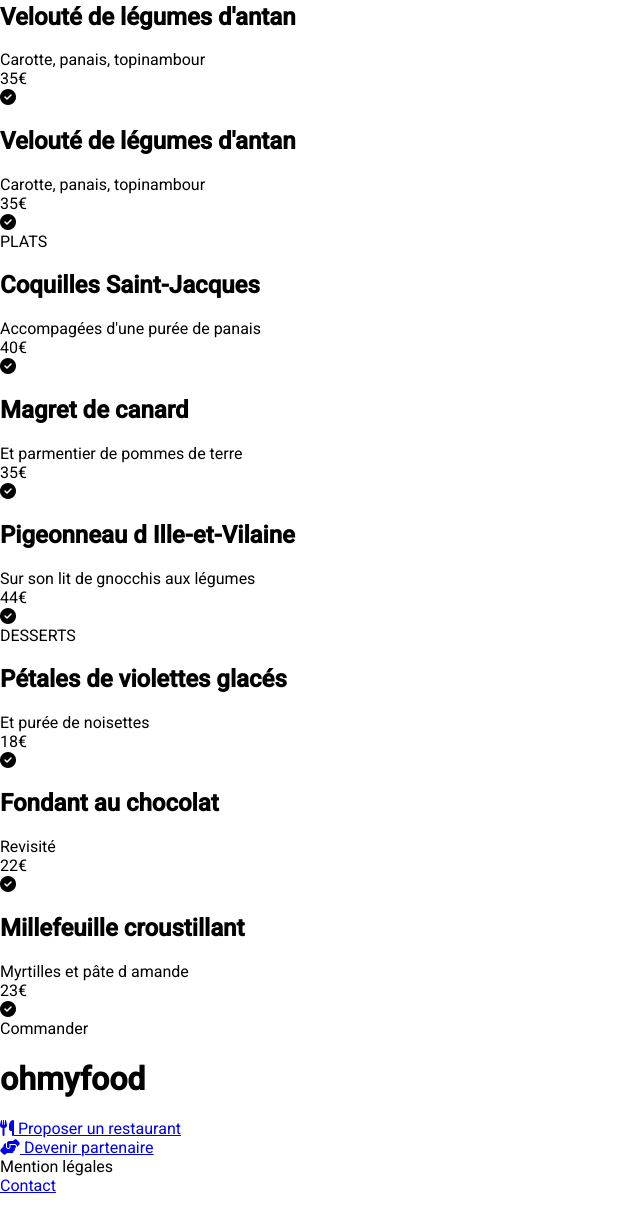
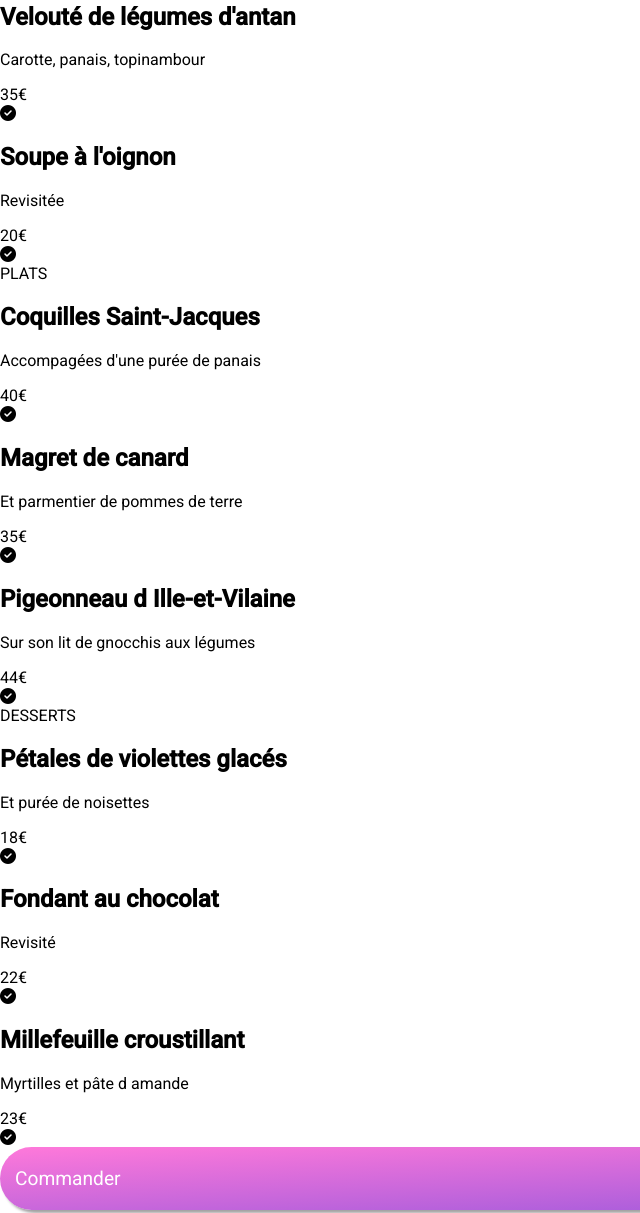
Before and after one commit to Adama55/projet-ohmyfood, a website: page francaise.html in a window 1280 px wide. Shown: the part 2952-4165 px from the top of the page, without its empty margins (0-640 px from the left). Drawn offline with Linux system fonts and the light colour scheme; a web font is replaced by a local one.

Commit message:
code amelioré

```diff
--- a/doc-sass/main.scss
+++ b/doc-sass/main.scss
@@ -3,6 +3,8 @@
 @import "./utils/mixins";
 @import "./pages/accueil";
 @import "./pages/menu";
+@import "./layout/header";
+@import "./components/button";
 
 *{
     box-sizing: border-box;
--- a/francaise.html
+++ b/francaise.html
@@ -26,12 +26,14 @@
             <section class="menu">
                 <div class="menu__titre">
                     <h1>A la française</h1>
-                    <i class="fa-regular fa-heart"></i>
+                    <i class="fa-regular fa-heart menu--title__backgroundHeart"></i>
                 </div>
+                    <!-- entrée-->
                 <div class="menu__sous-titre">
                     <div>ENTREES</div>
                     <div class="menu__sous-titre__tiret"></div>
                 </div>
+
                 <div class="menu__contenu">
                     <div class="menu__contenu--descrip">
                         <h2>Tartare de poulpe acidulé</h2>
@@ -44,129 +46,124 @@
                         <i class="fa-solid fa-circle-check"></i>
                     </div>
                 </div>
-                <div>
-                    <div>
-                        <div>
+
+                <div class="menu__contenu">
+                    <div class="menu__contenu--descrip">
                         <h2>Velouté de légumes d'antan</h2>
+                        <p> Carotte, panais, topinambour</p>
                     </div>
-                        <div>
-                            <div> Carotte, panais, topinambour</div>
-                            <div>35€</div>
+                    <div class="menu__contenu--somme">
+                        35€
                     </div>
-                    </div>
-                    <div>
-                        <i class="fa-solid fa-circle-check"></i>
-                    </div>
-                </div>
-                <div>
-                    <div>
-                        <div>
-                            <h2>Velouté de légumes d'antan</h2>
-                        </div>
-                        <div>
-                            <div> Carotte, panais, topinambour</div>
-                            <div>35€</div>
-                        </div>
-                    </div>
-                    <div>
+                    <div class="menu__contenu--icon">
                         <i class="fa-solid fa-circle-check"></i>
                     </div>
                 </div>
 
-                <div>
-                    PLATS
+                <div class="menu__contenu">
+                    <div class="menu__contenu--descrip">
+                        <h2>Soupe à l'oignon</h2>
+                        <p> Revisitée</p>
                     </div>
-                <div>
-                    <div>
-                        <div>
-                            <h2>Coquilles Saint-Jacques</h2>
+                    <div class="menu__contenu--somme">
+                        20€
                     </div>
-                        <div>
-                            <div> Accompagées d'une purée de panais</div>
-                            <div>40€</div>
-                        </div>
-                    </div>
-                    <div>
+                    <div class="menu__contenu--icon">
                         <i class="fa-solid fa-circle-check"></i>
                     </div>
                 </div>
-                <div>
-                    <div>
-                        <div>
-                            <h2>Magret de canard</h2>
+                    <!-- plats-->
+                <div  class="menu__sous-titre">
+                    <div>PLATS</div>
+                    <div class="menu__sous-titre__tiret"></div>
                 </div>
-                        <div>
-                            <div> Et parmentier de pommes de terre</div>
-                            <div>35€</div>
+
+                <div class="menu__contenu">
+                    <div class="menu__contenu--descrip">
+                        <h2>Coquilles Saint-Jacques</h2>
+                        <p> Accompagées d'une purée de panais</p>
                     </div>
+                    <div class="menu__contenu--somme">
+                        40€
                     </div>
-                    <div>
-                        <i class="fa-solid fa-circle-check"></i>
-                    </div>
-                </div>
-                <div>
-                    <div>
-                        <div>
-                            <h2>Pigeonneau d Ille-et-Vilaine</h2>
-                        </div>
-                        <div>
-                            <div> Sur son lit de gnocchis aux légumes</div>
-                            <div>44€</div>
-                        </div>
-                    </div>
-                    <div>
+                    <div class="menu__contenu--icon">
                         <i class="fa-solid fa-circle-check"></i>
                     </div>
                 </div>
 
-                <div>
-                    DESSERTS
+                <div class="menu__contenu">
+                    <div class="menu__contenu--descrip">
+                        <h2>Magret de canard</h2>
+                        <p> Et parmentier de pommes de terre</p>
                     </div>
-                <div>
-                    <div>
-                        <div>
-                            <h2>Pétales de violettes glacés</h2>
+                    <div class="menu__contenu--somme">
+                        35€
                     </div>
-                        <div>
-                            <div> Et purée de noisettes</div>
-                            <div>18€</div>
-                        </div>
-                    </div>
-                    <div>
+                    <div class="menu__contenu--icon">
                         <i class="fa-solid fa-circle-check"></i>
                     </div>
                 </div>
-                <div>
-                    <div>
-                        <div>
-                            <h2>Fondant au chocolat</h2>
+
+                <div class="menu__contenu">
+                    <div class="menu__contenu--descrip">
+                        <h2>Pigeonneau d Ille-et-Vilaine</h2>
+                        <p> Sur son lit de gnocchis aux légumes</p>
                     </div>
-                        <div>
-                            <div> Revisité</div>
-                            <div>22€</div>
+                    <div class="menu__contenu--somme">
+                        44€
                     </div>
-                    </div>
-                    <div>
+                    <div class="menu__contenu--icon">
                         <i class="fa-solid fa-circle-check"></i>
                     </div>
                 </div>
-                <div>
-                    <div>
-                        <div>
-                            <h2>Millefeuille croustillant</h2>
+                    <!-- deserts-->
+                <div  class="menu__sous-titre">
+                    <div>DESSERTS</div>
+                    <div class="menu__sous-titre__tiret"></div>
                 </div>
-                        <div>
-                            <div> Myrtilles et pâte d amande</div>
-                            <div>23€</div>
+
+                <div class="menu__contenu">
+                    <div class="menu__contenu--descrip">
+                        <h2>Pétales de violettes glacés</h2>
+                        <p> Et purée de noisettes</p>
                     </div>
+                    <div class="menu__contenu--somme">
+                        18€
                     </div>
-                    <div>
+                    <div class="menu__contenu--icon">
                         <i class="fa-solid fa-circle-check"></i>
                     </div>
                 </div>
-            </section>
-            <section>
+
+                <div class="menu__contenu">
+                    <div class="menu__contenu--descrip">
+                        <h2>Fondant au chocolat</h2>
+                        <p> Revisité</p>
+                    </div>
+                    <div class="menu__contenu--somme">
+                        22€
+                    </div>
+                    <div class="menu__contenu--icon">
+                        <i class="fa-solid fa-circle-check"></i>
+                    </div>
+                </div>
+
+                <div class="menu__contenu">
+                    <div class="menu__contenu--descrip">
+                        <h2>Millefeuille croustillant</h2>
+                        <p> Myrtilles et pâte d amande</p>
+                    </div>
+                    <div class="menu__contenu--somme">
+                        23€
+                    </div>
+                    <div class="menu__contenu--icon">
+                        <i class="fa-solid fa-circle-check"></i>
+                    </div>
+                </div>
+                    <!-- boutton commander-->
+                <div class="btn-explore menu--modification-button">
                     Commander
+                </div>
             </section>
         </main>
         <footer>
```
Also changed, not shown: delicieux.html (+113 -116 lines). Lines whose indentation alone changed are shown as unchanged.
